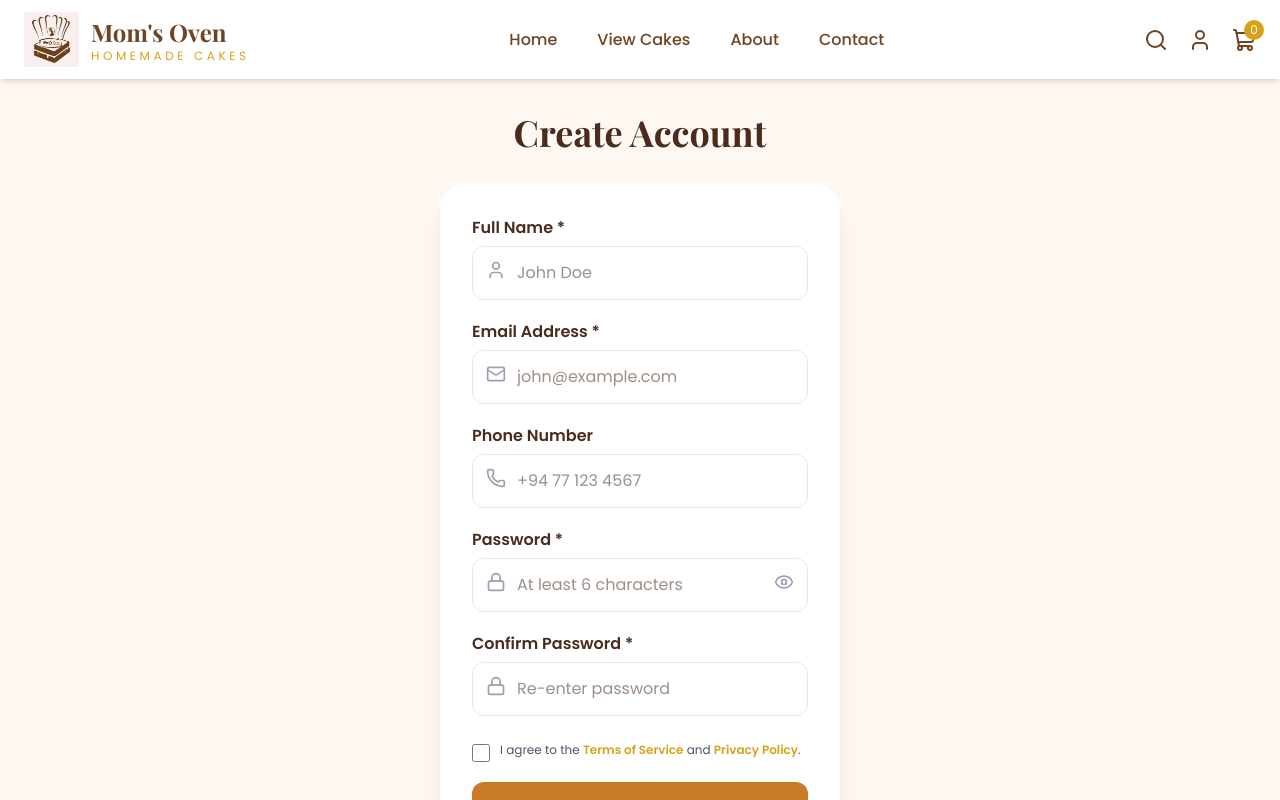
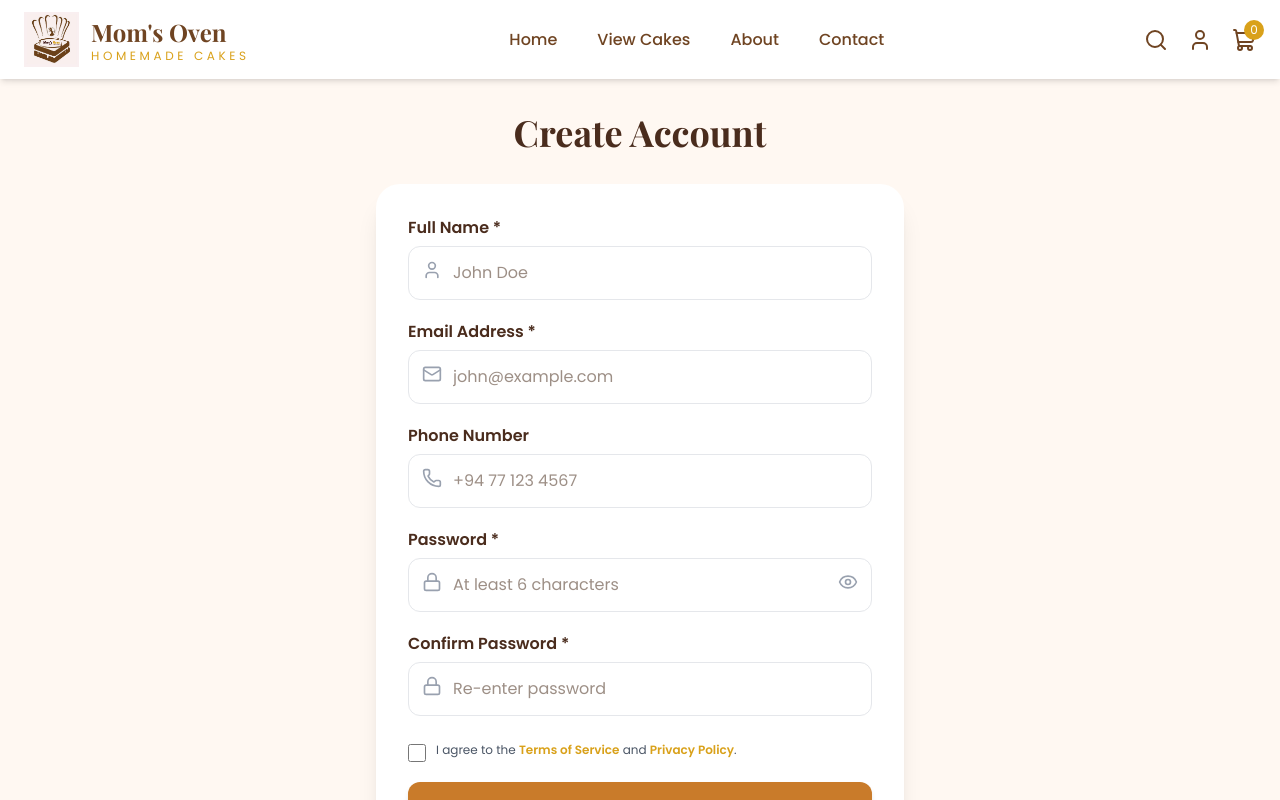
Before and after one commit to ChanudiMallikaArachchi/Mom-s-Oven-Web-Project, a Next.js app: page /signup in a window 1280 px wide. Shown: the top 800 px of the page. Built offline with nearby package versions, Linux system fonts and the light colour scheme; a web font is replaced by a local one.

Commit message:
Increase Login and Signup form card max-width to max-w-xl

```diff
--- a/app/login/page.tsx
+++ b/app/login/page.tsx
@@ -19,7 +19,7 @@ export default function LoginPage() {
 
   return (
     <main className="min-h-screen bg-[#FFF8F2] pb-24 pt-28">
-      <div className="mx-auto max-w-md px-6">
+      <div className="mx-auto max-w-xl px-6">
 
         {/* Card Header */}
         <div className="text-center">
--- a/app/signup/page.tsx
+++ b/app/signup/page.tsx
@@ -37,7 +37,7 @@ export default function SignupPage() {
 
   return (
     <main className="min-h-screen bg-[#FFF8F2] pb-24 pt-28">
-      <div className="mx-auto max-w-md px-6">
+      <div className="mx-auto max-w-xl px-6">
 
         {/* Card Header */}
         <div className="text-center">
```
